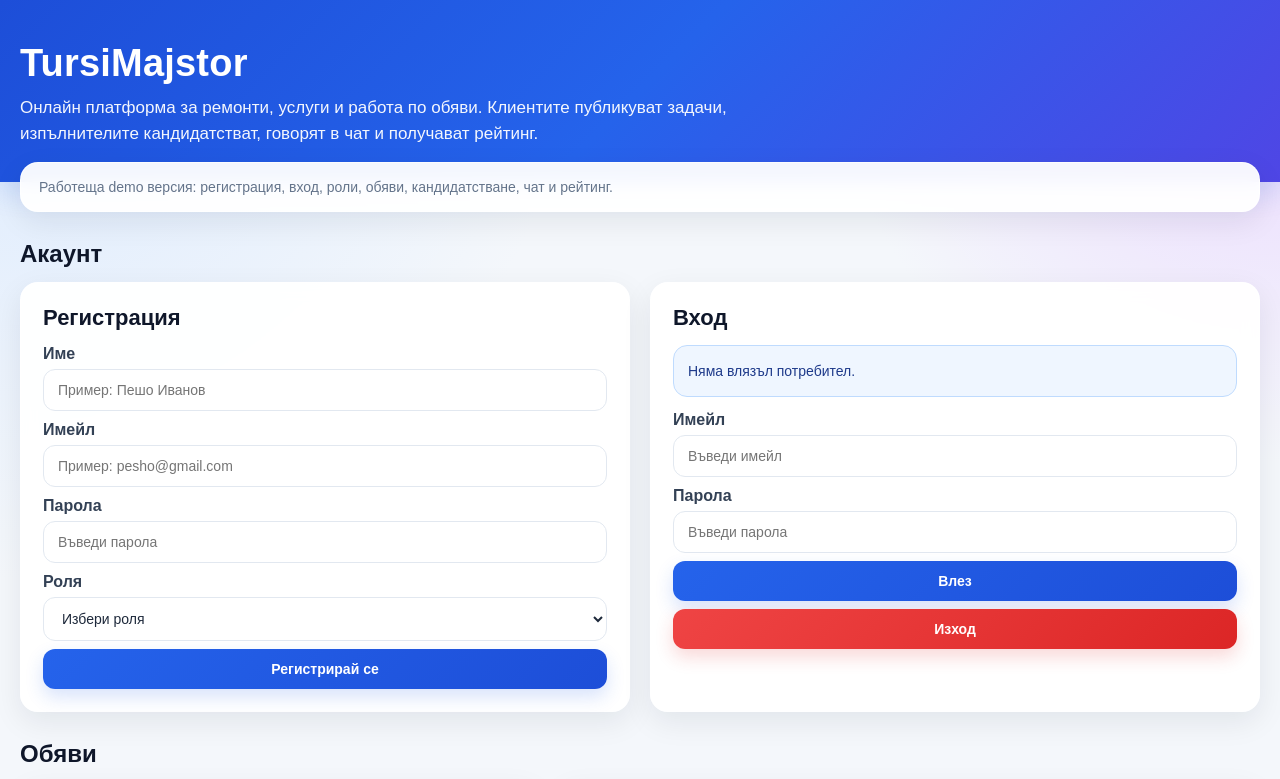
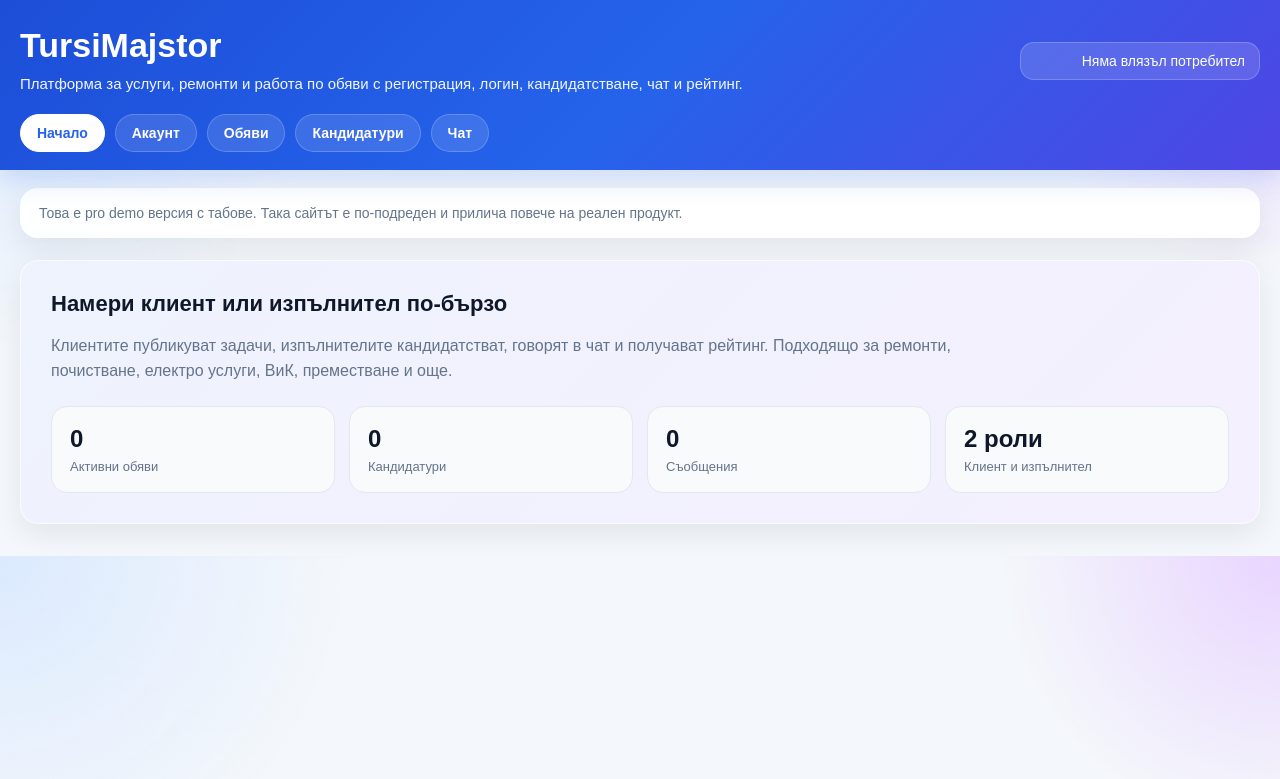
Before and after one commit to anniiee21/tursimajstor, a website: page index.html in a window 1280 px wide. Shown: the top 779 px of the page. Drawn offline with Linux system fonts and the light colour scheme; no server answers.

Commit message:
add pro tabbed design

```diff
--- a/index.html
+++ b/index.html
@@ -37,8 +37,11 @@
     header {
       background: linear-gradient(135deg, #1d4ed8, #2563eb, #4f46e5);
       color: white;
-      padding: 42px 20px 36px;
+      padding: 26px 20px 18px;
       box-shadow: 0 10px 25px rgba(37, 99, 235, 0.18);
+      position: sticky;
+      top: 0;
+      z-index: 10;
     }
 
     .header-inner {
@@ -46,32 +49,79 @@
       margin: 0 auto;
     }
 
+    .top-row {
+      display: flex;
+      justify-content: space-between;
+      align-items: center;
+      gap: 20px;
+      flex-wrap: wrap;
+    }
+
     .brand {
-      font-size: 38px;
+      font-size: 34px;
       font-weight: 800;
-      margin: 0 0 10px;
-      letter-spacing: 0.2px;
+      margin: 0;
     }
 
     .subtitle {
-      margin: 0;
-      font-size: 17px;
+      margin: 8px 0 0;
+      font-size: 15px;
       opacity: 0.95;
       max-width: 760px;
       line-height: 1.5;
     }
 
-    .top-bar {
+    .mini-user {
+      background: rgba(255,255,255,0.14);
+      border: 1px solid rgba(255,255,255,0.2);
+      padding: 10px 14px;
+      border-radius: 14px;
+      font-size: 14px;
+      min-width: 240px;
+      text-align: right;
+    }
+
+    .tabs {
+      display: flex;
+      gap: 10px;
+      flex-wrap: wrap;
+      margin-top: 18px;
+    }
+
+    .tab-btn {
+      width: auto;
+      border: 1px solid rgba(255,255,255,0.2);
+      background: rgba(255,255,255,0.12);
+      color: white;
+      padding: 10px 16px;
+      border-radius: 999px;
+      font-size: 14px;
+      font-weight: 700;
+      cursor: pointer;
+      transition: 0.2s ease;
+      box-shadow: none;
+      margin: 0;
+    }
+
+    .tab-btn:hover {
+      transform: none;
+      background: rgba(255,255,255,0.18);
+    }
+
+    .tab-btn.active {
+      background: white;
+      color: var(--primary);
+      border-color: white;
+    }
+
+    .top-note-wrap {
       max-width: 1400px;
-      margin: -20px auto 0;
+      margin: 18px auto 0;
       padding: 0 20px;
-      position: relative;
-      z-index: 2;
     }
 
     .top-note {
       background: rgba(255,255,255,0.95);
-      backdrop-filter: blur(8px);
       border: 1px solid rgba(255,255,255,0.7);
       box-shadow: var(--shadow);
       border-radius: 18px;
@@ -86,30 +136,29 @@
       padding: 0 20px;
     }
 
-    .section-title {
-      margin: 28px 0 14px;
-      font-size: 24px;
-      font-weight: 800;
-      color: #0f172a;
+    .tab-panel {
+      display: none;
+      animation: fadeIn 0.2s ease;
     }
 
-    .grid-top {
+    .tab-panel.active {
+      display: block;
+    }
+
+    @keyframes fadeIn {
+      from { opacity: 0; transform: translateY(4px); }
+      to { opacity: 1; transform: translateY(0); }
+    }
+
+    .grid-2 {
       display: grid;
       grid-template-columns: 1fr 1fr;
       gap: 20px;
-      margin-bottom: 22px;
     }
 
-    .grid-middle {
+    .grid-2-wide {
       display: grid;
-      grid-template-columns: 1fr 1.35fr;
-      gap: 20px;
-      margin-bottom: 22px;
-    }
-
-    .grid-bottom {
-      display: grid;
-      grid-template-columns: 1fr 1.2fr;
+      grid-template-columns: 1fr 1.4fr;
       gap: 20px;
     }
 
@@ -128,8 +177,49 @@
       color: #0f172a;
     }
 
-    .card h3 {
-      margin: 0 0 8px;
+    .hero-card {
+      padding: 30px;
+      background: linear-gradient(135deg, rgba(37,99,235,0.08), rgba(124,58,237,0.08)), white;
+    }
+
+    .hero-title {
+      font-size: 34px;
+      font-weight: 800;
+      margin: 0 0 14px;
+      color: #0f172a;
+    }
+
+    .hero-text {
+      color: var(--muted);
+      font-size: 16px;
+      line-height: 1.6;
+      max-width: 900px;
+    }
+
+    .stats {
+      display: grid;
+      grid-template-columns: repeat(4, 1fr);
+      gap: 14px;
+      margin-top: 22px;
+    }
+
+    .stat-box {
+      background: #f8fafc;
+      border: 1px solid #e2e8f0;
+      border-radius: 16px;
+      padding: 18px;
+    }
+
+    .stat-number {
+      font-size: 24px;
+      font-weight: 800;
+      color: #0f172a;
+    }
+
+    .stat-label {
+      font-size: 13px;
+      color: var(--muted);
+      margin-top: 6px;
     }
 
     label {
@@ -355,10 +445,19 @@
     }
 
     @media (max-width: 1100px) {
-      .grid-top,
-      .grid-middle,
-      .grid-bottom {
+      .grid-2,
+      .grid-2-wide,
+      .stats {
         grid-template-columns: 1fr;
+      }
+
+      .top-row {
+        align-items: flex-start;
+      }
+
+      .mini-user {
+        width: 100%;
+        text-align: left;
       }
     }
   </style>
@@ -366,22 +465,63 @@
 <body>
   <header>
     <div class="header-inner">
+      <div class="top-row">
+        <div>
           <h1 class="brand">TursiMajstor</h1>
           <p class="subtitle">
-        Онлайн платформа за ремонти, услуги и работа по обяви. Клиентите публикуват задачи, изпълнителите кандидатстват, говорят в чат и получават рейтинг.
+            Платформа за услуги, ремонти и работа по обяви с регистрация, логин, кандидатстване, чат и рейтинг.
           </p>
+        </div>
+        <div id="headerUserBox" class="mini-user">Няма влязъл потребител</div>
+      </div>
+
+      <div class="tabs">
+        <button class="tab-btn active" data-tab="homeTab">Начало</button>
+        <button class="tab-btn" data-tab="accountTab">Акаунт</button>
+        <button class="tab-btn" data-tab="jobsTab">Обяви</button>
+        <button class="tab-btn" data-tab="applicationsTab">Кандидатури</button>
+        <button class="tab-btn" data-tab="chatTab">Чат</button>
+      </div>
     </div>
   </header>
 
-  <div class="top-bar">
+  <div class="top-note-wrap">
     <div class="top-note">
-      Работеща demo версия: регистрация, вход, роли, обяви, кандидатстване, чат и рейтинг.
+      Това е pro demo версия с табове. Така сайтът е по-подреден и прилича повече на реален продукт.
     </div>
   </div>
 
   <div class="container">
-    <h2 class="section-title">Акаунт</h2>
-    <div class="grid-top">
+    <section id="homeTab" class="tab-panel active">
+      <div class="card hero-card">
+        <h2 class="hero-title">Намери клиент или изпълнител по-бързо</h2>
+        <p class="hero-text">
+          Клиентите публикуват задачи, изпълнителите кандидатстват, говорят в чат и получават рейтинг. Подходящо за ремонти, почистване, електро услуги, ВиК, преместване и още.
+        </p>
+
+        <div class="stats">
+          <div class="stat-box">
+            <div id="statJobs" class="stat-number">0</div>
+            <div class="stat-label">Активни обяви</div>
+          </div>
+          <div class="stat-box">
+            <div id="statApplications" class="stat-number">0</div>
+            <div class="stat-label">Кандидатури</div>
+          </div>
+          <div class="stat-box">
+            <div id="statMessages" class="stat-number">0</div>
+            <div class="stat-label">Съобщения</div>
+          </div>
+          <div class="stat-box">
+            <div id="statUsers" class="stat-number">2 роли</div>
+            <div class="stat-label">Клиент и изпълнител</div>
+          </div>
+        </div>
+      </div>
+    </section>
+
+    <section id="accountTab" class="tab-panel">
+      <div class="grid-2">
         <div class="card">
           <h2>Регистрация</h2>
           <div id="registerStatus" class="status-box"></div>
@@ -424,9 +564,10 @@
           </form>
         </div>
       </div>
+    </section>
 
-    <h2 class="section-title">Обяви</h2>
-    <div class="grid-middle">
+    <section id="jobsTab" class="tab-panel">
+      <div class="grid-2-wide">
         <div class="card">
           <h2>Публикувай обява</h2>
           <div id="jobStatus" class="status-box"></div>
@@ -471,18 +612,20 @@
           <div id="jobsList" class="job-list" style="margin-top:14px;"></div>
         </div>
       </div>
+    </section>
 
-    <h2 class="section-title">Кандидатури и чат</h2>
-    <div class="grid-bottom">
+    <section id="applicationsTab" class="tab-panel">
       <div class="card">
         <h2>Кандидатури</h2>
-        <div class="small-text">Избери обява и натисни „Виж кандидатури“.</div>
+        <div class="small-text">Избери обява и натисни „Виж кандидатури“ от таба „Обяви“.</div>
         <div id="applicationsStatus" class="status-box"></div>
         <div id="applicationsList" class="application-list">
           <div class="empty">Все още няма заредени кандидатури.</div>
         </div>
       </div>
+    </section>
 
+    <section id="chatTab" class="tab-panel">
       <div class="card">
         <h2>Чат по обява</h2>
         <div id="chatStatus" class="status-box"></div>
@@ -498,7 +641,7 @@
           <button type="submit" class="chat-btn">Изпрати съобщение</button>
         </form>
       </div>
-    </div>
+    </section>
   </div>
 
   <script>
@@ -508,6 +651,7 @@
     const loginForm = document.getElementById("loginForm");
     const loginStatus = document.getElementById("loginStatus");
     const currentUserBox = document.getElementById("currentUserBox");
+    const headerUserBox = document.getElementById("headerUserBox");
 
     const jobForm = document.getElementById("jobForm");
     const jobsList = document.getElementById("jobsList");
@@ -549,6 +693,7 @@
 
       if (!user) {
         currentUserBox.innerHTML = "Няма влязъл потребител.";
+        headerUserBox.textContent = "Няма влязъл потребител";
         return;
       }
 
@@ -557,6 +702,8 @@
         <div><strong>Имейл:</strong> ${user.email}</div>
         <div><span class="role-badge">${roleLabel(user.role)}</span></div>
       `;
+
+      headerUserBox.textContent = `${user.name} • ${roleLabel(user.role)}`;
     }
 
     function logout() {
@@ -567,6 +714,35 @@
       clearStatus(applicationsStatus);
       clearStatus(chatStatus);
       loadJobs();
+    }
+
+    document.querySelectorAll(".tab-btn").forEach(btn => {
+      btn.addEventListener("click", () => {
+        document.querySelectorAll(".tab-btn").forEach(b => b.classList.remove("active"));
+        document.querySelectorAll(".tab-panel").forEach(p => p.classList.remove("active"));
+
+        btn.classList.add("active");
+        document.getElementById(btn.dataset.tab).classList.add("active");
+      });
+    });
+
+    function switchTab(tabId) {
+      document.querySelectorAll(".tab-btn").forEach(b => b.classList.remove("active"));
+      document.querySelectorAll(".tab-panel").forEach(p => p.classList.remove("active"));
+
+      document.querySelector(`.tab-btn[data-tab="${tabId}"]`).classList.add("active");
+      document.getElementById(tabId).classList.add("active");
+      window.scrollTo({ top: 0, behavior: "smooth" });
+    }
+
+    function updateStats() {
+      const jobItems = document.querySelectorAll("#jobsList .job-item").length;
+      const applicationItems = document.querySelectorAll("#applicationsList .application-item").length;
+      const messageItems = document.querySelectorAll("#chatMessages .message-item").length;
+
+      document.getElementById("statJobs").textContent = jobItems;
+      document.getElementById("statApplications").textContent = applicationItems;
+      document.getElementById("statMessages").textContent = messageItems;
     }
 
     registerForm.addEventListener("submit", async (e) => {
@@ -595,6 +771,7 @@
 
       registerForm.reset();
       showStatus(registerStatus, `Успешна регистрация за ${data.user.name} ✅`, "success");
+      switchTab("accountTab");
     });
 
     loginForm.addEventListener("submit", async (e) => {
@@ -624,6 +801,7 @@
       loginForm.reset();
       showStatus(loginStatus, `Добре дошъл, ${data.user.name} ✅`, "success");
       loadJobs();
+      switchTab("jobsTab");
     });
 
     async function loadJobs() {
@@ -634,6 +812,7 @@
 
       if (!data || data.length === 0) {
         jobsList.innerHTML = '<div class="empty">Все още няма обяви.</div>';
+        updateStats();
         return;
       }
 
@@ -655,6 +834,8 @@
         `;
         jobsList.appendChild(div);
       });
+
+      updateStats();
     }
 
     jobForm.addEventListener("submit", async (e) => {
@@ -791,6 +972,8 @@
 
       if (!data || data.length === 0) {
         applicationsList.innerHTML = '<div class="empty">Няма кандидатури.</div>';
+        switchTab("applicationsTab");
+        updateStats();
         return;
       }
 
@@ -810,12 +993,16 @@
 
         applicationsList.appendChild(div);
       }
+
+      switchTab("applicationsTab");
+      updateStats();
     }
 
     async function openChat(jobId, jobTitle) {
       selectedChatJobId = jobId;
       selectedJobBox.textContent = `Чат за обява: ${jobTitle}`;
       await loadMessages(jobId);
+      switchTab("chatTab");
     }
 
     async function loadMessages(jobId) {
@@ -830,11 +1017,13 @@
         if (!res.ok) {
           showStatus(chatStatus, "Грешка при зареждане на съобщенията.", "error");
           chatMessages.innerHTML = '<div class="empty">Неуспешно зареждане на чата.</div>';
+          updateStats();
           return;
         }
 
         if (!data || data.length === 0) {
           chatMessages.innerHTML = '<div class="empty">Все още няма съобщения за тази обява.</div>';
+          updateStats();
           return;
         }
 
@@ -848,10 +1037,13 @@
           `;
           chatMessages.appendChild(div);
         });
+
+        updateStats();
       } catch (error) {
         console.error(error);
         showStatus(chatStatus, "Стана грешка при отваряне на чата.", "error");
         chatMessages.innerHTML = '<div class="empty">Възникна проблем при зареждането.</div>';
+        updateStats();
       }
     }
 
@@ -903,6 +1095,7 @@
 
     updateCurrentUserUI();
     loadJobs();
+    updateStats();
   </script>
 </body>
 </html>
```
Lines whose indentation alone changed are shown as unchanged.
